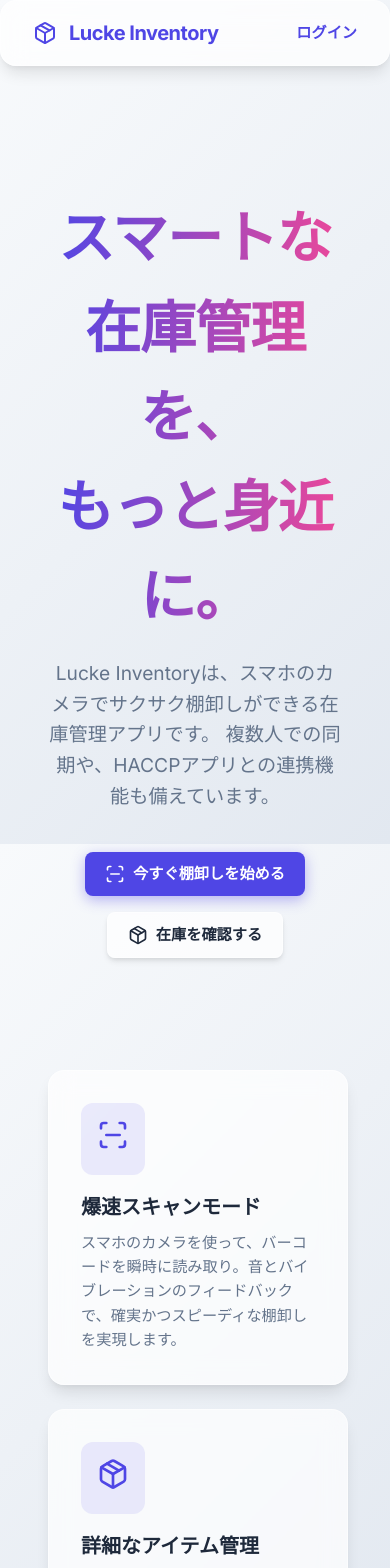
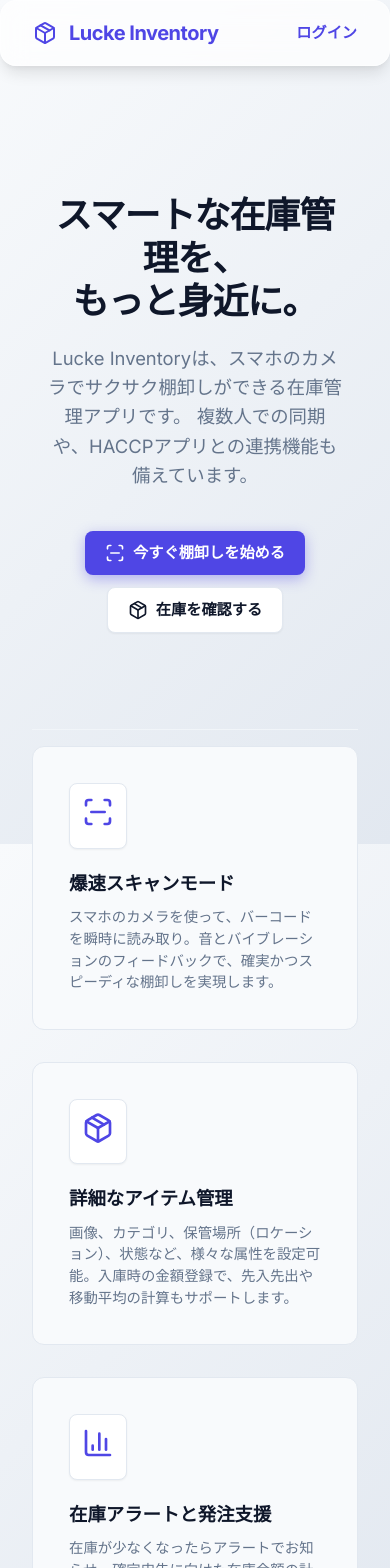
Before and after one commit to necomap/lucke-inventory-app, a Next.js app: page / in a window 390 px wide. Shown: the top 1568 px of the page. Built offline with nearby package versions, Linux system fonts and the light colour scheme; no server answers.

Commit message:
デザイン変更、商品削除機能追加

```diff
--- /dev/null
+++ b/src/app/api/items/route.ts
@@ -0,0 +1,56 @@
+import { NextRequest, NextResponse } from 'next/server';
+import { db } from '@/lib/firebase';
+import { collection, query, where, getDocs, doc, getDoc } from 'firebase/firestore';
+
+export async function GET(request: NextRequest) {
+  const { searchParams } = new URL(request.url);
+  const userId = searchParams.get('userId');
+  const queryCategory = searchParams.get('category');
+
+  if (!userId) {
+    return NextResponse.json({ error: 'Missing userId parameter' }, { status: 400 });
+  }
+
+  try {
+    // 1. ユーザー設定の取得 (連携カテゴリ制限があるかチェック)
+    let allowedCategories: string[] = [];
+    const settingsRef = doc(db, 'settings', userId);
+    const settingsSnap = await getDoc(settingsRef);
+    if (settingsSnap.exists()) {
+      const settingsData = settingsSnap.data();
+      const haccpCategories = settingsData.haccpCategories as string || '';
+      if (haccpCategories.trim()) {
+        allowedCategories = haccpCategories.split(',').map(c => c.trim()).filter(Boolean);
+      }
+    }
+
+    // 2. 商品一覧の取得
+    const itemsRef = collection(db, 'items');
+    const q = query(itemsRef, where('userId', '==', userId));
+    const querySnapshot = await getDocs(q);
+
+    let items = querySnapshot.docs.map(doc => ({
+      id: doc.id,
+      ...doc.data()
+    }));
+
+    // 3. 連携カテゴリ制限フィルタの適用
+    if (allowedCategories.length > 0) {
+      items = items.filter((item: any) =>
+        item.category && allowedCategories.some(cat => item.category.toLowerCase() === cat.toLowerCase())
+      );
+    }
+
+    // 4. クエリパラメータ指定カテゴリフィルタの適用
+    if (queryCategory) {
+      items = items.filter((item: any) =>
+        item.category && item.category.toLowerCase() === queryCategory.toLowerCase()
+      );
+    }
+
+    return NextResponse.json({ items }, { status: 200 });
+  } catch (error: any) {
+    console.error('Error fetching items API:', error);
+    return NextResponse.json({ error: 'Failed to fetch items', details: error.message }, { status: 500 });
+  }
+}
--- a/src/app/inventory/[id]/item-detail.css
+++ b/src/app/inventory/[id]/item-detail.css
@@ -13,6 +13,12 @@
 @media (max-width: 800px) {
   .detailLayout {
     grid-template-columns: 1fr;
+    gap: 1rem;
+  }
+  .detailImage {
+    max-width: 160px;
+    max-height: 160px;
+    margin: 0 auto;
   }
 }
 
--- a/src/app/page.css
+++ b/src/app/page.css
@@ -4,81 +4,99 @@
   align-items: center;
   justify-content: center;
   text-align: center;
-  padding: 4rem 1rem;
-  margin-bottom: 2rem;
+  padding: 6rem 1rem 4rem;
+  margin-bottom: 3rem;
 }
 
 .title {
-  font-size: 3.5rem;
+  font-size: 3.25rem;
   font-weight: 800;
-  background: linear-gradient(to right, var(--primary-color), var(--secondary-color));
-  -webkit-background-clip: text;
-  color: transparent;
-  margin-bottom: 1rem;
-  letter-spacing: -1px;
+  color: #0f172a;
+  margin-bottom: 1.25rem;
+  letter-spacing: -0.03em;
+  line-height: 1.2;
 }
 
 .subtitle {
-  font-size: 1.2rem;
-  color: var(--text-muted);
-  max-width: 600px;
+  font-size: 1.15rem;
+  color: #64748b;
+  max-width: 580px;
   margin-bottom: 2.5rem;
+  line-height: 1.6;
 }
 
 .actionButtons {
   display: flex;
-  gap: 1rem;
+  gap: 0.75rem;
   flex-wrap: wrap;
   justify-content: center;
 }
 
 .btnSecondary {
-  background: var(--glass-bg);
-  border: 1px solid var(--glass-border);
-  color: var(--text-main);
-  box-shadow: var(--shadow-md);
+  background: #ffffff;
+  border: 1px solid #e2e8f0;
+  color: #0f172a;
+  box-shadow: 0 1px 2px 0 rgba(0, 0, 0, 0.05);
 }
 
 .btnSecondary:hover {
-  background: rgba(255, 255, 255, 0.9);
-  transform: translateY(-1px);
+  background: #f8fafc;
+  border-color: #cbd5e1;
 }
 
 .featuresGrid {
   display: grid;
   grid-template-columns: repeat(auto-fit, minmax(300px, 1fr));
-  gap: 1.5rem;
-  padding: 1rem;
+  gap: 2rem;
+  padding: 1rem 0;
+  border-top: 1px solid #f1f5f9;
+  margin-top: 2rem;
 }
 
 .featureCard {
-  padding: 2rem;
+  padding: 2.25rem;
+  background: #f8fafc;
+  border: 1px solid #e2e8f0;
+  border-radius: 12px;
   display: flex;
   flex-direction: column;
   align-items: flex-start;
-  gap: 1rem;
-  transition: transform 0.2s ease, box-shadow 0.2s ease;
+  gap: 1.25rem;
+  transition: border-color 0.2s ease, background-color 0.2s ease;
 }
 
 .featureCard:hover {
-  transform: translateY(-4px);
-  box-shadow: var(--shadow-lg);
+  border-color: #cbd5e1;
+  background: #ffffff;
 }
 
 .featureIcon {
-  padding: 1rem;
-  background: rgba(79, 70, 229, 0.1);
-  border-radius: 12px;
-  color: var(--primary-color);
+  padding: 0.75rem;
+  background: #ffffff;
+  border: 1px solid #e2e8f0;
+  border-radius: 8px;
+  color: #4f46e5;
+  box-shadow: 0 1px 2px 0 rgba(0, 0, 0, 0.05);
 }
 
 .featureTitle {
-  font-size: 1.25rem;
+  font-size: 1.15rem;
   font-weight: 700;
+  color: #0f172a;
   margin-bottom: 0.5rem;
 }
 
 .featureDesc {
-  color: var(--text-muted);
-  font-size: 0.95rem;
+  color: #64748b;
+  font-size: 0.9rem;
+  line-height: 1.5;
 }
+
+@media (max-width: 640px) {
+  .title {
+    font-size: 2.25rem;
+  }
+  .heroSection {
+    padding: 4rem 1rem 3rem;
+  }
+}
--- a/src/app/page.tsx
+++ b/src/app/page.tsx
@@ -24,7 +24,7 @@ export default function Home() {
       </section>
 
       <section className="featuresGrid">
-        <div className="featureCard glass-panel">
+        <div className="featureCard">
           <div className="featureIcon">
             <ScanLine size={32} />
           </div>
@@ -36,7 +36,7 @@ export default function Home() {
           </div>
         </div>
 
-        <div className="featureCard glass-panel">
+        <div className="featureCard">
           <div className="featureIcon">
             <Package size={32} />
           </div>
@@ -48,7 +48,7 @@ export default function Home() {
           </div>
         </div>
 
-        <div className="featureCard glass-panel">
+        <div className="featureCard">
           <div className="featureIcon">
             <BarChart3 size={32} />
           </div>
@@ -60,7 +60,7 @@ export default function Home() {
           </div>
         </div>
 
-        <div className="featureCard glass-panel">
+        <div className="featureCard">
           <div className="featureIcon">
             <Database size={32} />
           </div>
--- a/src/hooks/useInventorySettings.ts
+++ b/src/hooks/useInventorySettings.ts
@@ -19,7 +19,8 @@ export function useInventorySettings() {
     },
     customFields: [],
     locations: [],
-    role: 'admin'
+    role: 'admin',
+    haccpCategories: ''
   });
 
   useEffect(() => {
@@ -43,6 +44,7 @@ export function useInventorySettings() {
             customFields: data.customFields ?? [],
             locations: data.locations ?? [],
             role: data.role ?? 'admin',
+            haccpCategories: data.haccpCategories ?? '',
           });
         }
       } catch (error) {
--- a/src/types/inventory.ts
+++ b/src/types/inventory.ts
@@ -58,6 +58,7 @@ export interface UserSettings {
     retail: boolean; // 仕入販売業モード
   };
   role?: 'admin' | 'staff'; // ユーザー権限
+  haccpCategories?: string; // HACCP連携カテゴリ
 }
 
 export interface AuditLog {
```
Also changed, not shown: src/app/inventory/[id]/edit/page.tsx (+47 -4 lines), src/app/inventory/inventory.css (+20 -0 lines), src/app/login/login.css (+32 -15 lines), src/app/login/page.tsx (+4 -3 lines), src/app/production/page.tsx (+57 -7 lines), src/app/settings/page.tsx (+17 -1 lines).
